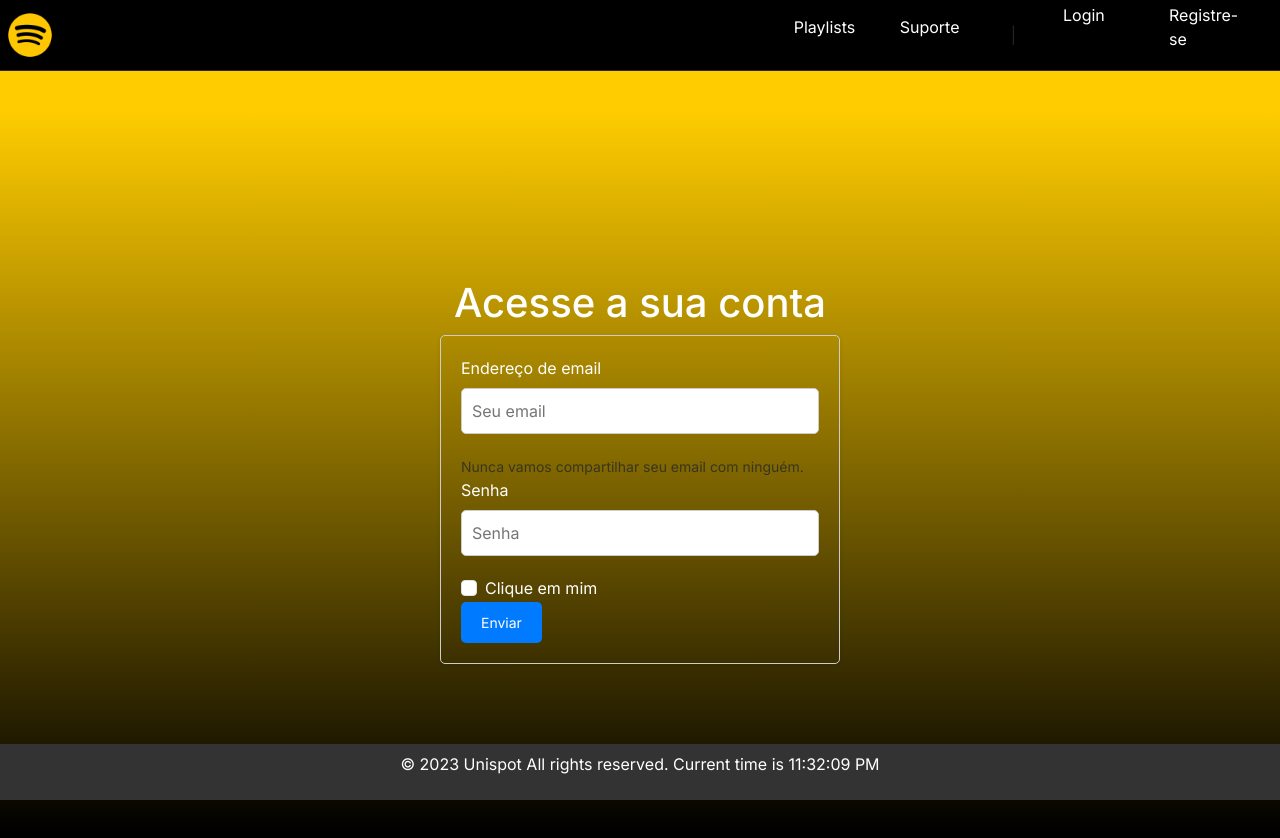
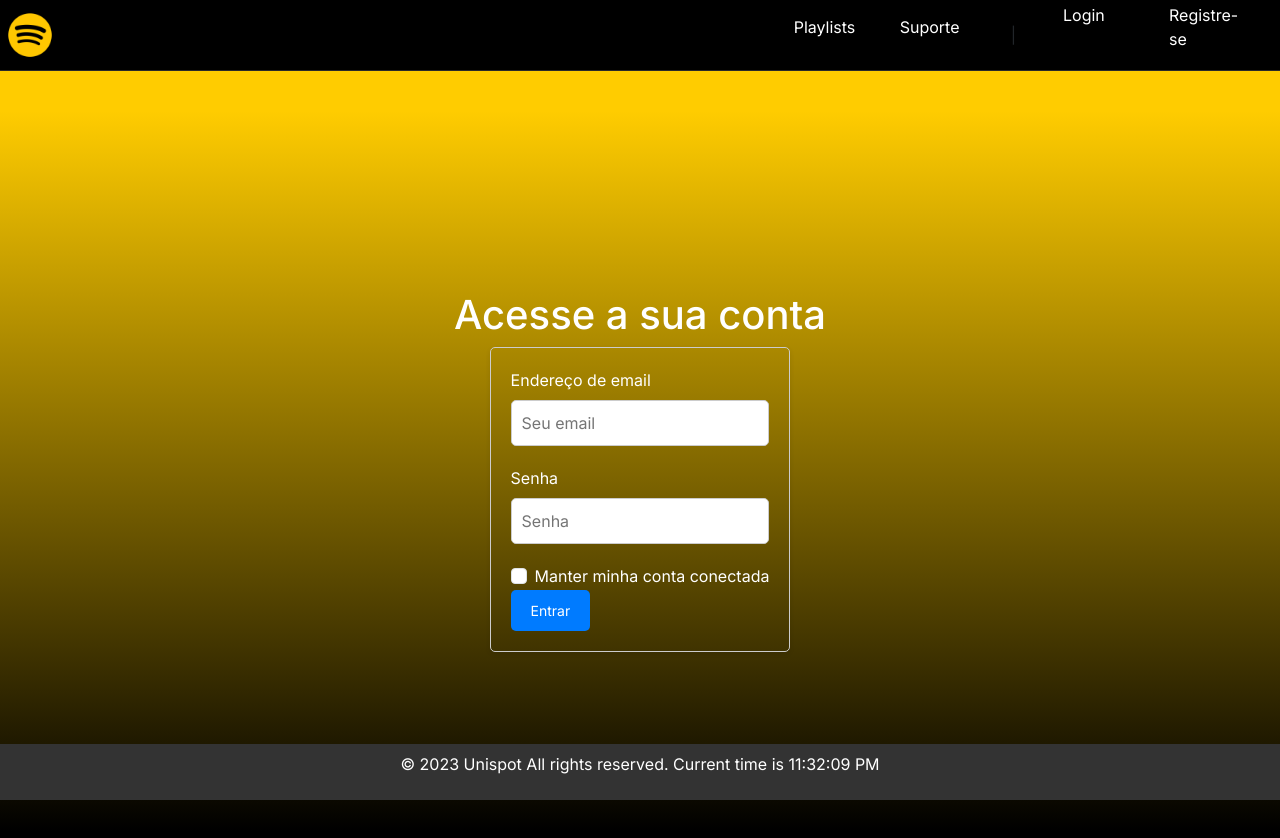
Before and after one commit to pedrosoutinho/spotify, a Next.js app: page /login in a window 1280 px wide. Shown: the top 838 px of the page. Built offline with nearby package versions, Linux system fonts and the light colour scheme.

Commit message:
formatar e ajeitar um pouco o login e cadastro

```diff
--- a/src/app/login/page.js
+++ b/src/app/login/page.js
@@ -1,6 +1,4 @@
-import React from 'react';
-
-function Page() {
+export default function Page() {
     const formStyle = {
         maxWidth: '400px',
         margin: '0 auto',
@@ -48,9 +46,6 @@ function Page() {
                             aria-describedby="emailHelp"
                             placeholder="Seu email"
                         />
-            <small id="emailHelp" className="form-text text-muted">
-              Nunca vamos compartilhar seu email com ninguém.
-            </small>
                     </div>
                     <div className="form-group">
                         <label style={labelStyle} htmlFor="exampleInputPassword1">
@@ -66,15 +61,14 @@ function Page() {
                     <div className="form-group form-check">
                         <input type="checkbox" className="form-check-input" id="exampleCheck1" />
                         <label className="form-check-label" htmlFor="exampleCheck1">
-              Clique em mim
+                            Manter minha conta conectada
                         </label>
                     </div>
                     <button type="submit" style={buttonStyle}>
-            Enviar
+                        Entrar
                     </button>
                 </form>
             </div>
         </main>
     );
 }
-export default Page;
```
Also changed, not shown: src/app/cadastro/page.js (+7 -12 lines). Lines whose indentation alone changed are shown as unchanged.
